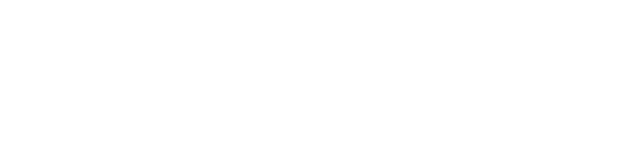
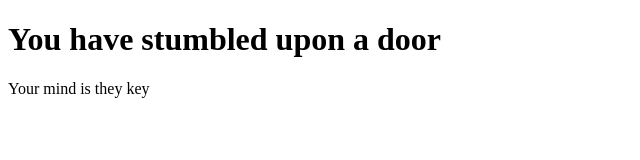
Before and after one commit to jordandarville/moodymusings, a plain HTML site: page index.html in a window 1280 px wide. Shown: the whole page, without its empty margins (0-640 px from the left). Drawn offline with Linux system fonts and the light colour scheme.

Commit message:
added html

```diff
--- a/index.html
+++ b/index.html
@@ -16,6 +16,8 @@
         <!--[if lt IE 7]>
             <p class="browsehappy">You are using an <strong>outdated</strong> browser. Please <a href="#">upgrade your browser</a> to improve your experience.</p>
         <![endif]-->
+        <h1>You have stumbled upon a door</h1>
+        <p>Your mind is they key</p>
 
         <script src="" async defer></script>
     </body>
```
